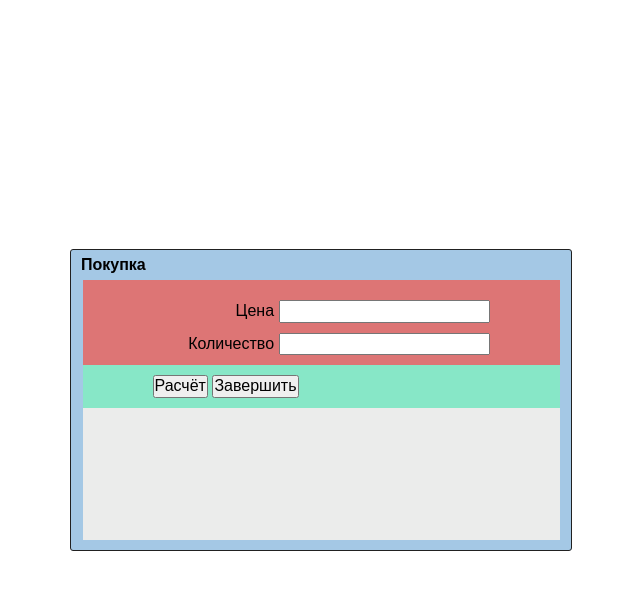
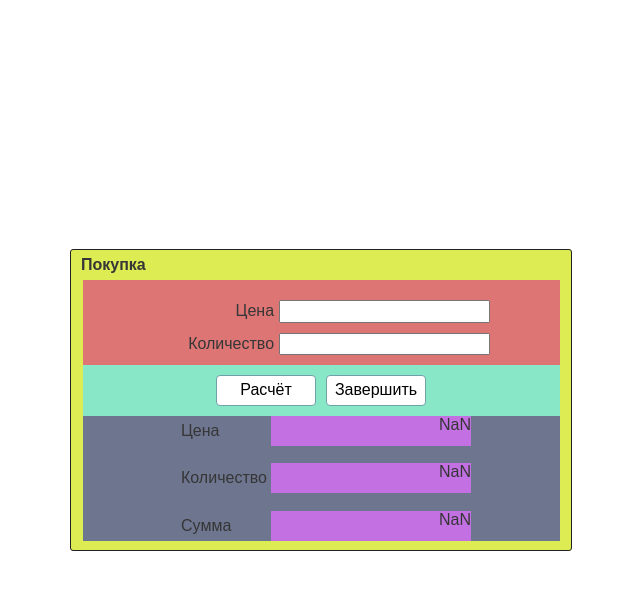
Before and after one commit to Thunderinthegrass/Practice, a website: page app/index.html in a window 1280 px wide. Both pictures are taken after a click on the button "Расчёт". Shown: the whole page, without its empty margins (319-959 px from the left). Drawn offline with nearby package versions, Linux system fonts and the light colour scheme.

Commit message:
made the first laboratory

```diff
--- a/app/index.html
+++ b/app/index.html
@@ -11,7 +11,7 @@
 <body>
   <div class="container">
     <div class="window__wrapper">
-      <h2 class="window__title">Покупка</h2>
+      <h2 class="title">Покупка</h2>
       <div class="window">
         <div class="inp__wrapper">
           <div class="price__wrapper">
@@ -24,13 +24,13 @@
           </div>
         </div>
         <div class="btn__wrapper">
-          <button class="payment">Расчёт</button>
-          <button class="complete">Завершить</button>
+          <button class="payment btn">Расчёт</button>
+          <button class="complete btn">Завершить</button>
         </div>
-        <div class="out-wrapper">
-          <p class="price-output"></p>
-          <p class="quantity-output"></p>
-          <p class="sum-output"></p>
+        <div class="out__wrapper">
+          <div class="out__item"><span class="price">Цена</span><p class="price-output out"></p></div>
+          <div class="out__item"><span class="quantity">Количество</span><p class="quantity-out put out"></p></div>
+          <div class="out__item"><span class="sum">Сумма</span><p class="sum-output out"></p></div>
         </div>
       </div>
     </div>
--- a/app/js/main.js
+++ b/app/js/main.js
@@ -0,0 +1,23 @@
+let inp = document.querySelectorAll('input');
+let p = document.querySelectorAll('p');
+
+let payment = document.querySelector('.payment').onclick = function() {
+  for (let k = 0; k < inp.length; k++) {
+    let a = inp[0].value;
+    a = parseFloat(a.replace(/\s/g, "").replace(",", "."));
+    let b = inp[1].value;
+    b = parseFloat(b.replace(/\s/g, "").replace(",", "."));
+    let c = a * b;
+    p[0].innerHTML = a;
+    p[1].innerHTML = b;
+    p[2].innerHTML = c;
+  }
+}
+
+let complete = document.querySelector('.complete').onclick = function() {
+  for (let k = 0; k < p.length; k++) {
+    inp[0].value = '';
+    inp[1].value = '';
+    p[k].innerHTML = '';
+  }
+}
--- a/app/scss/style.scss
+++ b/app/scss/style.scss
@@ -14,6 +14,7 @@
 }
 body{
   font-family: "Fira Sans", sans-serif;
+  color: #363636;
 }
 .container{
   width: 100%;
@@ -25,11 +26,11 @@ body{
 .window__wrapper{
   width: 500px;
   height: 300px;
-  background: #A4C8E5;
+  background: #ddec53;
   border: 1px solid #212121;
   border-radius: 3px;
 }
-.window__title{
+.title{
   padding: 6px 10px;
   font-size: 16px;
 }
@@ -52,4 +53,50 @@ body{
   background: rgb(135, 231, 199);
   position: relative;
   padding: 10px 70px 10px;
+  display: flex;
+  justify-content: center;
 }
+.btn{
+  width: 100px;
+  padding: 5px 0;
+  margin: 0 5px;
+  border-radius: 4px;
+  transition: .4s;
+  outline: none;
+  border: 1px solid #70a0a8;
+  background: rgb(255, 255, 255);
+  cursor: pointer;
+  &:hover{
+    background: rgb(18, 228, 217);
+    color: #ffffff;
+  }
+  &:active{
+    background: rgb(224, 11, 11);
+  }
+}
+.out__wrapper{
+  background: rgb(110, 117, 143);
+  height: 125px;
+  display: flex;
+  flex-direction: column;
+  align-items: center;
+  justify-content: space-between;
+}
+.out__item{
+  width: 300px;
+  text-align: right;
+  position: relative;
+}
+span{
+  position: absolute;
+  left: 10px;
+  top: 50%;
+  transform: translateY(-50%);
+}
+.out{
+  background: rgb(194, 112, 226);
+  height: 30px;
+  width: 200px;
+  display: inline-block;
+  margin-left: 10px;
+}
```
Also changed, not shown: app/css/style.min.css.
